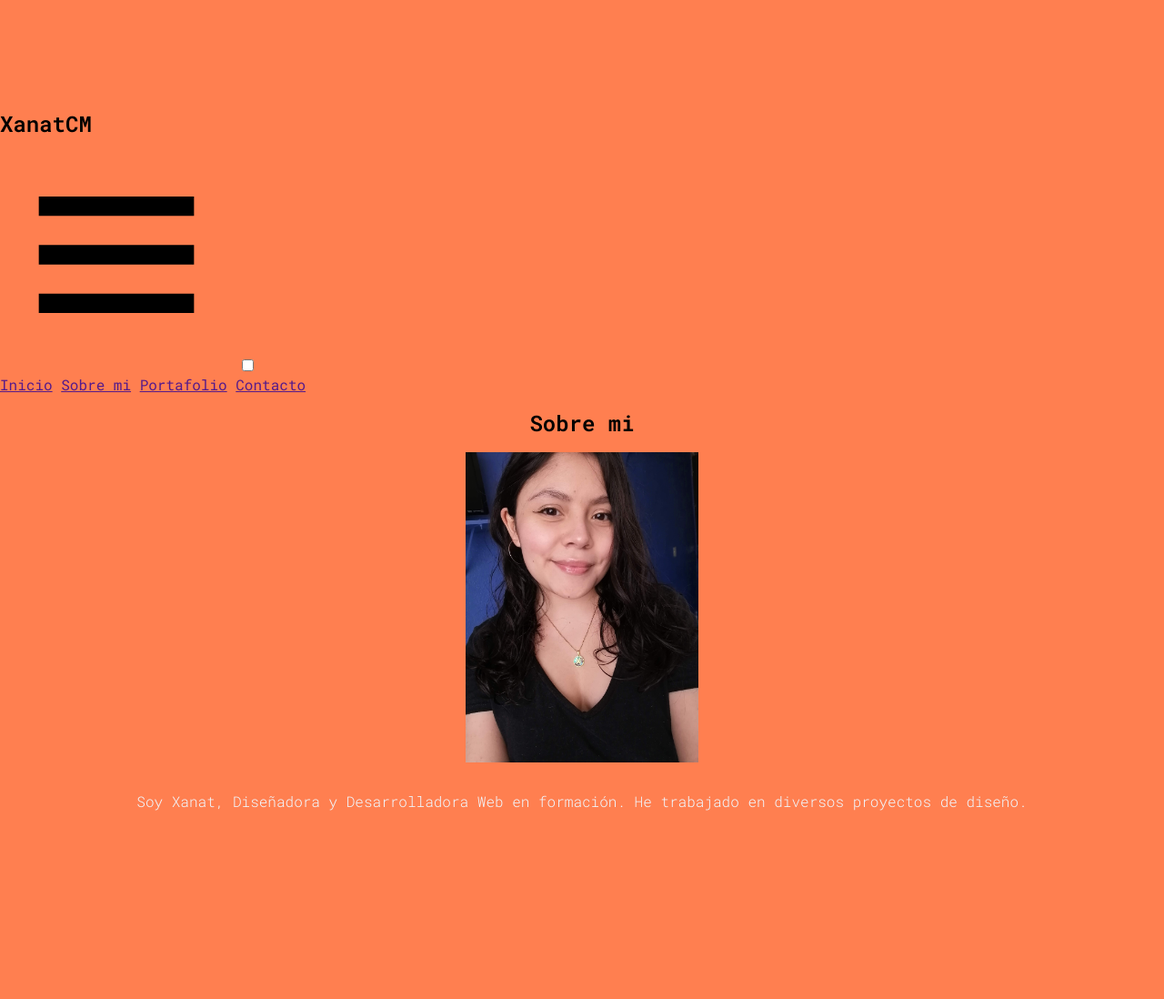
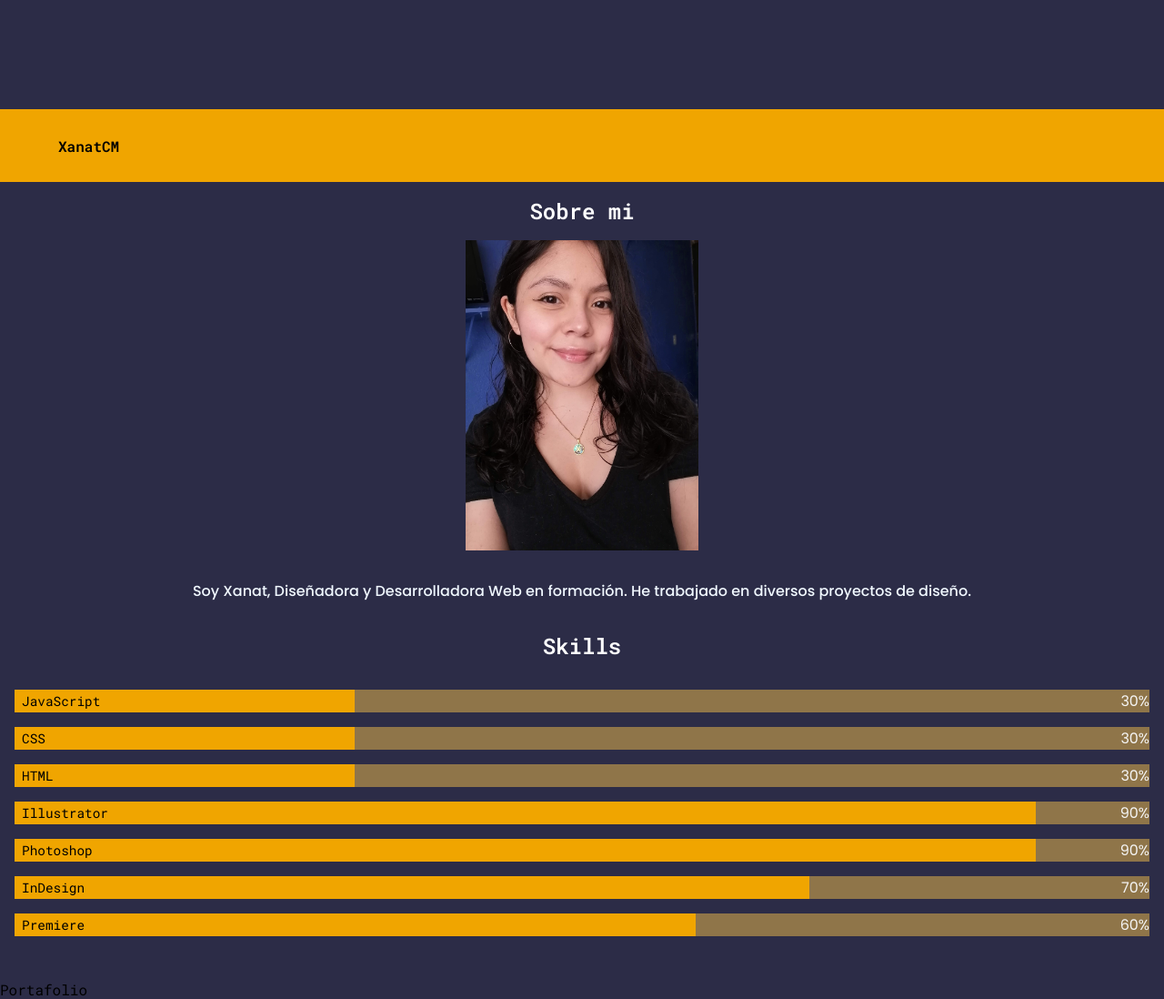
Before and after one commit to xanatcm/Portafolio, a plain HTML site: page index.html in a window 1280 px wide. Shown: the part 680-1778 px from the top of the page at 91% size. Before the commit the page ends 1603 px from the top, so only its background shows below. Drawn offline with Linux system fonts and the light colour scheme.

Commit message:
Cambios menu hamburguesa y skills

```diff
--- a/assets/style.css
+++ b/assets/style.css
@@ -9,7 +9,7 @@
 }
 
 body{
-    background-color: coral;
+    background-color: rgb(44, 44, 71);
     background-repeat: no-repeat;
     background-size: cover;
     min-height: 100vh;
@@ -59,6 +59,71 @@ button{
 
 }
 
+.nav{
+    background: rgb(240, 165, 0);
+    height: 80px;
+    color: black
+}
+
+.nav-input{
+    display: none;
+}
+
+.nav-menu{
+    position: absolute;
+    top: 400px;
+    bottom: 0;
+    background: rgb(116, 116, 218);
+    width: 70%;
+    right: 0;
+    display: flex;
+    justify-content: space-evenly;
+    flex-direction: column;
+    align-items: flex-end;
+    padding-right: 2.5rem;
+    clip-path: circle(0 at center);
+    transition: clip-path 1s ease-in-out;
+}
+
+.nav-input:checked + .nav-menu{
+    clip-path: circle(100% at center);
+}
+
+.nav-container{
+    display: flex;
+    height: 100%;
+    width: 90%;
+    margin: auto;
+    justify-content: space-between;
+    align-items: center;
+}
+
+.nav-logo{
+    font-size: 1rem;
+    font-weight: 900;
+}
+
+.nav-img{
+    height: 40px;
+    width: 40px;
+    color: #ffffff;
+}
+
+
+
+.nav-item{
+    color:#ffffff;
+    text-decoration: none;
+}
+.nav-label{
+    display: block;
+
+}
+
+/*.nav-label, .nav-input{
+    display: none;
+}*/
+
 .about{
 
     display: flex;
@@ -70,6 +135,7 @@ button{
 h2{
     margin: 1rem;
     text-align: center;
+    color: #ffffff;
 }
 
 img{
@@ -84,4 +150,91 @@ img{
     color: aliceblue;
     font-weight: 50;
     text-align: center;
+    font-family: 'Poppins', sans-serif;
+    font-weight: 500;
 }
+
+.skills{
+    display: flex;
+    justify-content: center;
+    font-size: 1.5rem;
+    color: #ffffff;
+}
+
+.skills-menu{
+    padding: 2rem 1rem 2rem 1rem;
+    justify-content: center;
+}
+
+.bar-flex{
+    margin-bottom: 1rem;
+    display: flex;
+    justify-content: space-between;
+
+    background-color: rgba(238, 187, 77, 0.514);
+}
+
+.fill{
+    background-color: rgb(240, 165, 0);
+}
+
+
+.tag{
+    color: black;
+    padding-top: 3px;
+    padding-left: 8px;
+    font-size: .9rem;
+
+}
+
+.tag-2{
+    font-family: 'Poppins', sans-serif;
+    color: whitesmoke;
+}
+
+
+@media only screen and (min-width:992px){
+
+    .nav-container{
+        display: flex;
+        height: 100%;
+        width: 90%;
+        margin: auto;
+        justify-content: space-between;
+        align-items: center;
+    }
+
+    .nav-menu{
+        display: flex;
+        justify-content: space-between;
+    }
+
+    .nav-item{
+        color:#ffffff;
+        text-decoration: none;
+        --clippy: polygon(0 0, 0 0, 0 100%, 0% 100%);
+        transition: clip-path .3s;
+    }
+
+    .nav-item::after{
+        content: "";
+        display: block;
+        background: #ffffff;
+        width: 90%;
+        margin-top: 3px;
+        height: 3px;
+        clip-path: var(--clippy);
+        transition: clip-path .3s;
+    }
+
+    .nav-item:hover{
+        --clippy: polygon(0 0, 100% 0, 100% 100%, 0 100%);
+
+    }
+
+
+    .nav-label, .nav-input{
+        display: none;
+    }
+
+}
--- a/index.html
+++ b/index.html
@@ -18,7 +18,7 @@
         <div class="nav-container">
             <h1 class="nav-logo">XanatCM</h1>
             <label for="menu" class="nav-label">
-                <img src="./assets/images/bx-menu.svg" alt="bx-menu" class="nav-img">
+                <img src="./assets/images/menu.svg" alt="bx-menu" class="nav-img">
             </label>
             <input type="checkbox" id="menu" class="nav-input">
 
@@ -38,6 +38,61 @@
 
     </div>
 
+    <div>
+        <h4 class="skills">Skills</h4>
+        <div class="skills-menu">
+            <div class="bar-flex">
+                <div class="fill" style="width:30%">
+                    <div class="tag">JavaScript</div>
+                </div>
+        <span class="tag-2">30%</span>
+            </div>
+            <div class="bar-flex">
+                <div class="fill" style="width: 30%;">
+                    <div class="tag">CSS</div>
+                </div>
+        <span class="tag-2">30%</span>
+            </div>
+            <div class="bar-flex">
+                <div class="fill" style="width: 30%;">
+                    <div class="tag">HTML</div>
+                </div>
+        <span class="tag-2">30%</span>
+            </div>
+            <div class="bar-flex">
+                <div class="fill" style="width: 90%;">
+                    <div class="tag">Illustrator</div>
+                </div>
+        <span class="tag-2">90%</span>
+            </div>
+            <div class="bar-flex">
+                <div class="fill" style="width: 90%;">
+                    <div class="tag">Photoshop</div>
+                </div>
+        <span class="tag-2">90%</span>
+            </div>
+            <div class="bar-flex">
+                <div class="fill" style="width: 70%;">
+                    <div class="tag">InDesign</div>
+                </div>
+        <span class="tag-2">70%</span>
+            </div>
+            <div class="bar-flex">
+                <div class="fill" style="width: 60%;">
+                    <div class="tag">Premiere</div>
+                </div>
+        <span class="tag-2">60%</span>
+            </div>
+        </div>
+
+    </div>
+
+    <div>
+        <span>Portafolio</span>
+
+
+    </div>
+
 
 </body>
 </html>
```
Also changed, not shown: assets/images/menu.svg (added).
